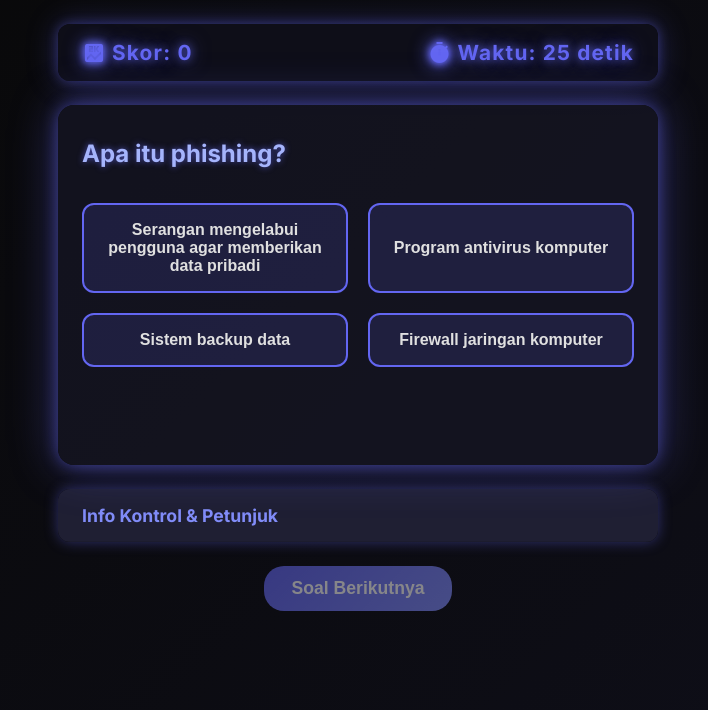
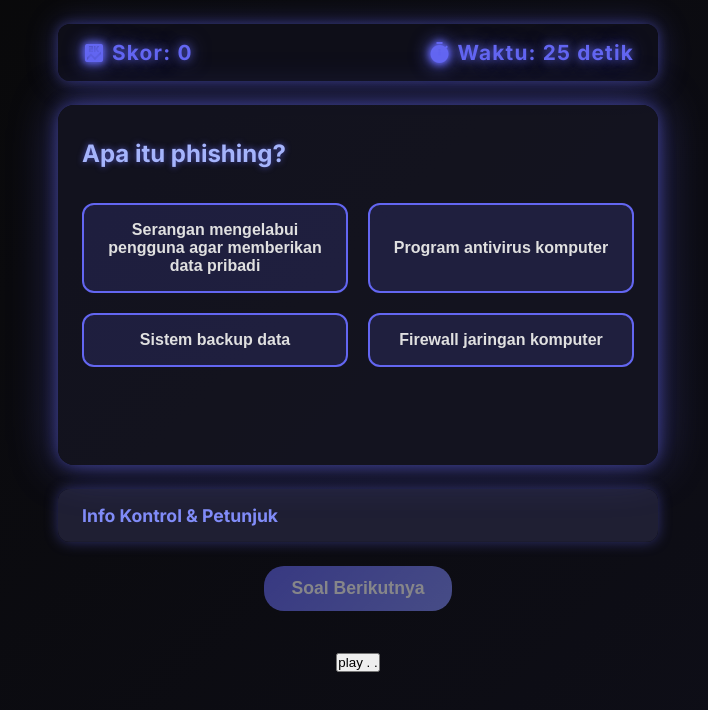
Before and after one commit to ANGGRA404/GAME-GRAXPLOID-, a plain HTML site: page Quiz.html in a window 1280 px wide. Shown: the whole page, without its empty margins (282-990 px from the left). Drawn offline with Linux system fonts and the light colour scheme.

Commit message:
Update Quiz.html

```diff
--- a/Quiz.html
+++ b/Quiz.html
@@ -296,7 +296,8 @@
     <button id="next-question" disabled>Soal Berikutnya</button>
     <button id="restart-game" style="display:none;">Mulai Ulang</button>
   </footer>
-
+  <br><br>
+   <a href="/index.html"><button class="stev">play . . </button></a>
   <script>
     (() => {
       'use strict';
```
